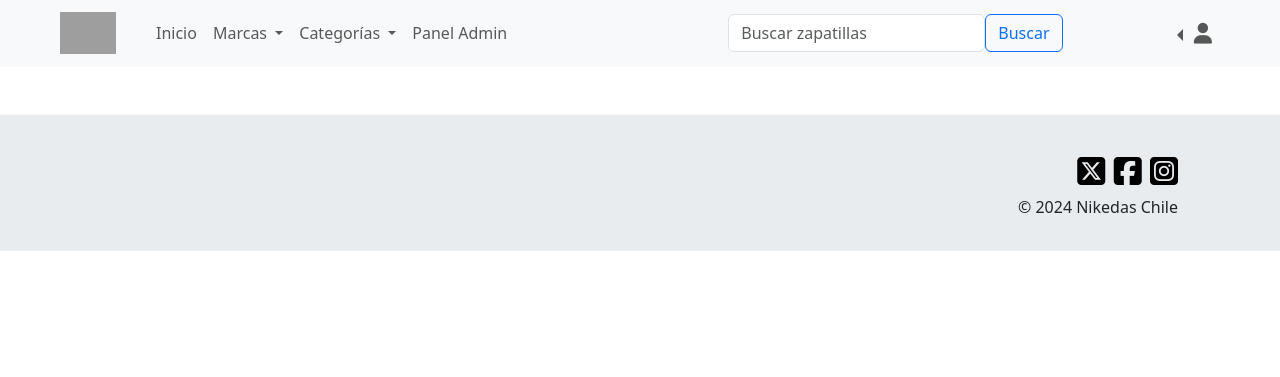
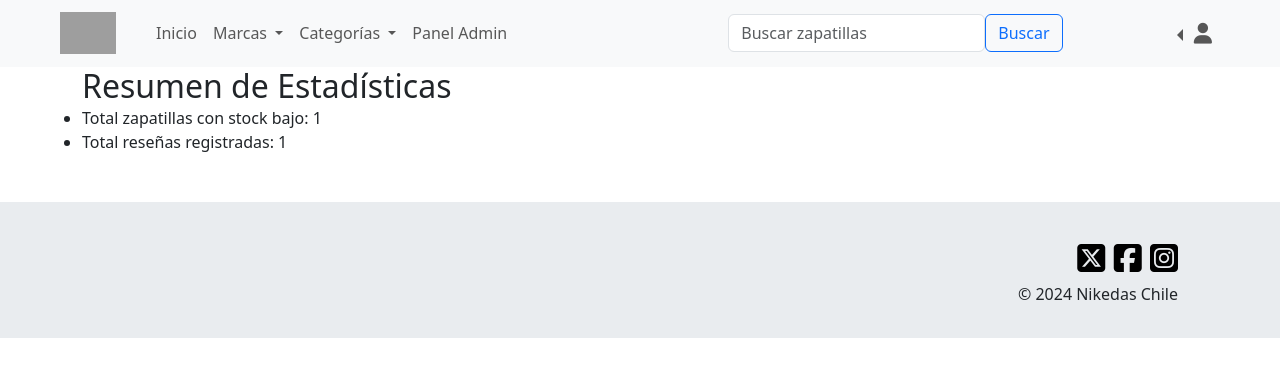
Before and after one commit to faavsun/nikedas, a Django app: template aplicacion/templates/aplicacion/resumen_estadisticas.html in a window 1280 px wide. Shown: the part 35-412 px from the top of the page. Run offline with Django 5.2, Linux system fonts and the light colour scheme; the template is opened without the code that fills it: most values are stand-ins (such as "Sample title", 1, 10 or a date in 2020); some libraries are stand-ins or nearby versions; grey boxes are pictures that could not be loaded.

Commit message:
Resumen estadisticas listo

```diff
--- a/aplicacion/templates/aplicacion/resumen_estadisticas.html
+++ b/aplicacion/templates/aplicacion/resumen_estadisticas.html
@@ -1,5 +1,11 @@
 {% extends 'base.html' %}
 {% load crispy_forms_tags %}
 {% block content %}
-
+  <div class="container">
+    <h2>Resumen de Estadísticas</h2>
+    <ul>
+      <li>Total zapatillas con stock bajo: {{ total_stock_bajo }}</li>
+      <li>Total reseñas registradas: {{ total_resenas }}</li>
+    </ul>
+  </div>
 {% endblock %}
```
